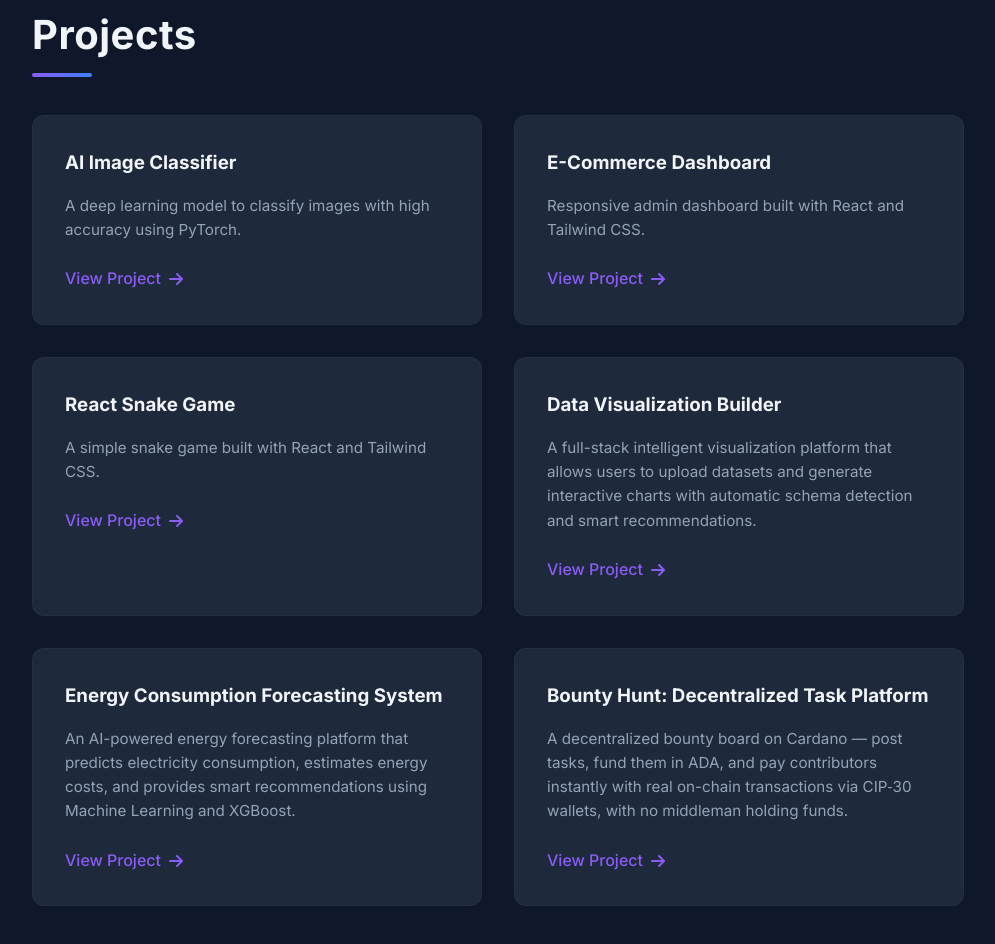
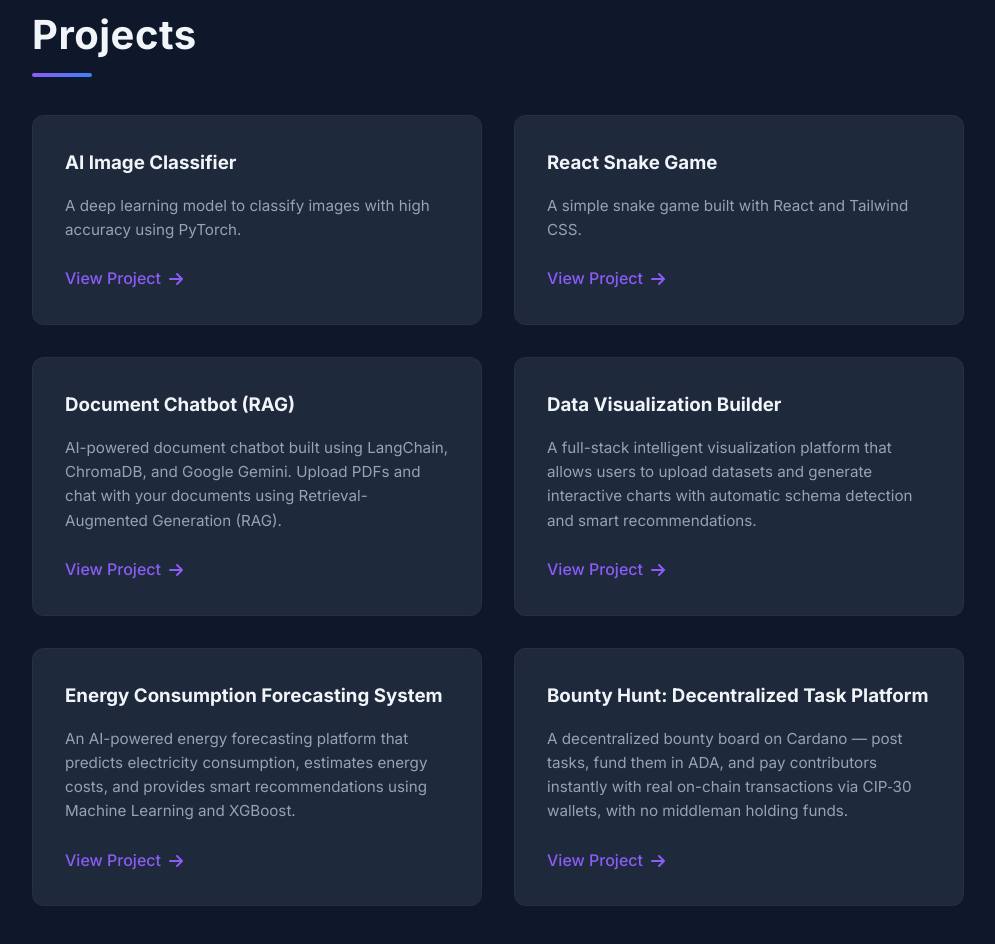
Before and after one commit to Mohan24th/Portfolio, a plain HTML site: page index.html in a window 1280 px wide. Shown: the part 3175-4119 px from the top of the page, without its empty margins (252-1247 px from the left). Drawn offline with Linux system fonts and the light colour scheme.

Commit message:
added Doc Chatbot

```diff
--- a/index.html
+++ b/index.html
@@ -182,19 +182,21 @@
                 <!-- Project Card 2 -->
                 <article class="project-card">
                     <div class="card-content">
-                        <h3>E-Commerce Dashboard</h3>
-                        <p>Responsive admin dashboard built with React and Tailwind CSS.</p>
-                        <a href="projects/vasavi-dashboard.html" class="btn-text">View Project <i
+                        <h3>React Snake Game</h3>
+                        <p>A simple snake game built with React and Tailwind CSS.</p>
+                        <a href="projects/snake_game.html" class="btn-text">View Project <i
                                 class="fas fa-arrow-right"></i></a>
                     </div>
                 </article>
                 <!-- Project Card 3 -->
                 <article class="project-card">
                     <div class="card-content">
-                        <h3>React Snake Game</h3>
-                        <p>A simple snake game built with React and Tailwind CSS.</p>
-                        <a href="projects/snake_game.html" class="btn-text">View Project <i
-                                class="fas fa-arrow-right"></i></a>
+                        <h3>Document Chatbot (RAG)</h3>
+                        <p>AI-powered document chatbot built using LangChain, ChromaDB, and Google Gemini. Upload PDFs
+                            and chat with your documents using Retrieval-Augmented Generation (RAG).</p>
+                        <a href="projects/document-chatbot.html" class="btn-text">
+                            View Project <i class="fas fa-arrow-right"></i>
+                        </a>
                     </div>
                 </article>
                 <!-- Project Card 4 -->
```
